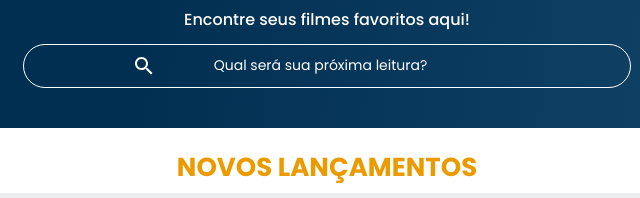
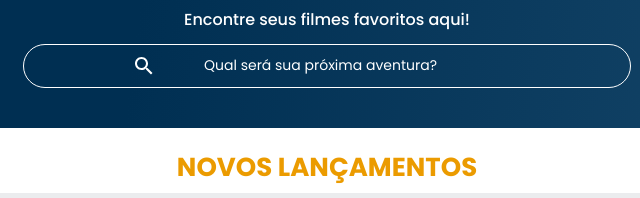
Before and after one commit to tavin7xis/alura-books, a plain HTML site: page index.html in a window 1280 px wide. Shown: the part 160-358 px from the top of the page, 313-953 px from the left. Drawn offline with nearby package versions, Linux system fonts and the light colour scheme.

Commit message:
asascsdcs

```diff
--- a/index.html
+++ b/index.html
@@ -87,7 +87,7 @@
   <section class="banner">
     <h2 class="banner__titulo">Já sabe por onde começar?</h2>
     <p class="banner__texto">Encontre seus filmes favoritos aqui!</p>
-    <input type="search" class="banner__pesquisa" placeholder="Qual será sua próxima leitura?">
+    <input type="search" class="banner__pesquisa" placeholder="Qual será sua próxima aventura?">
   </section>
 
   <section class="carrossel">
```
